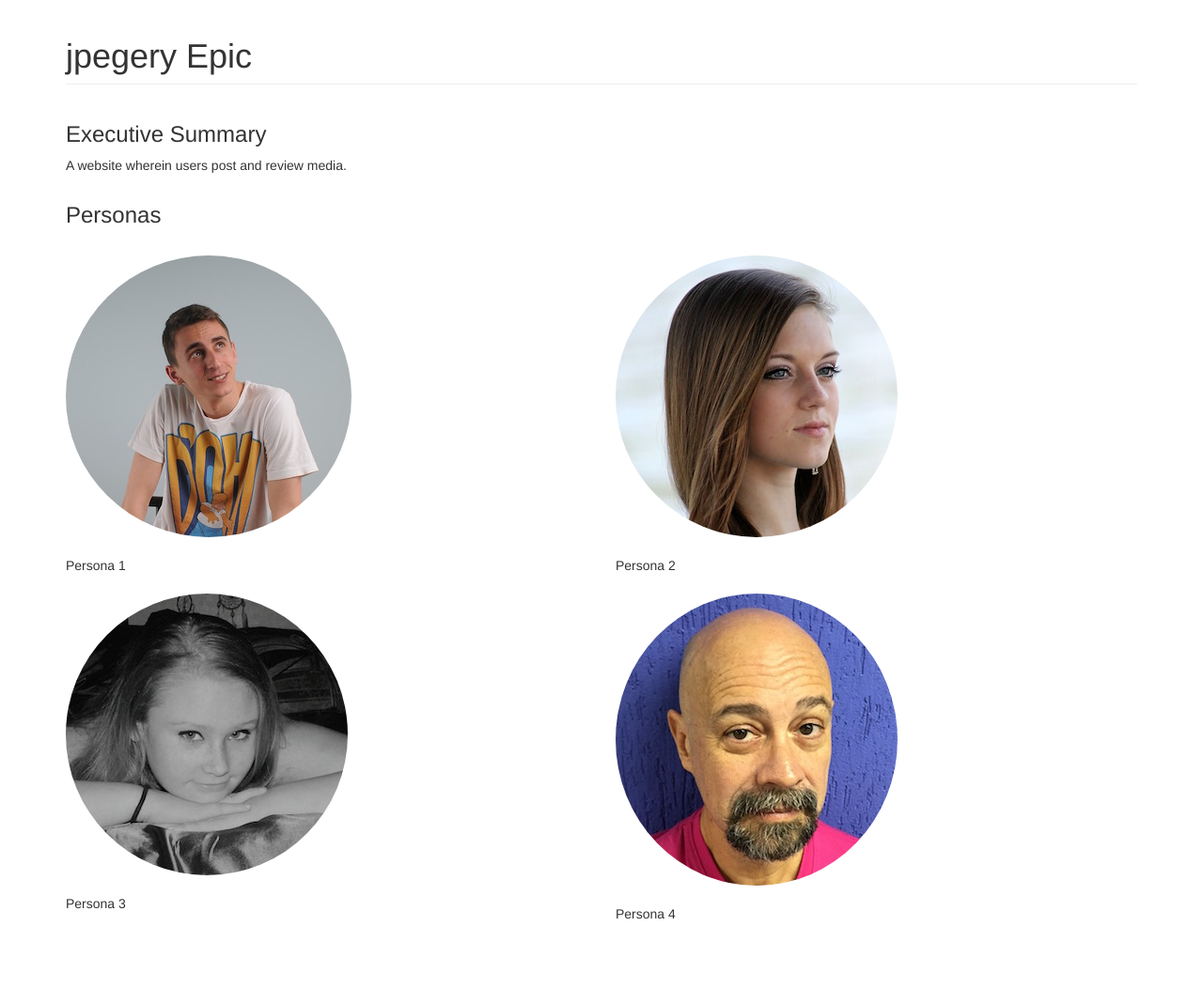
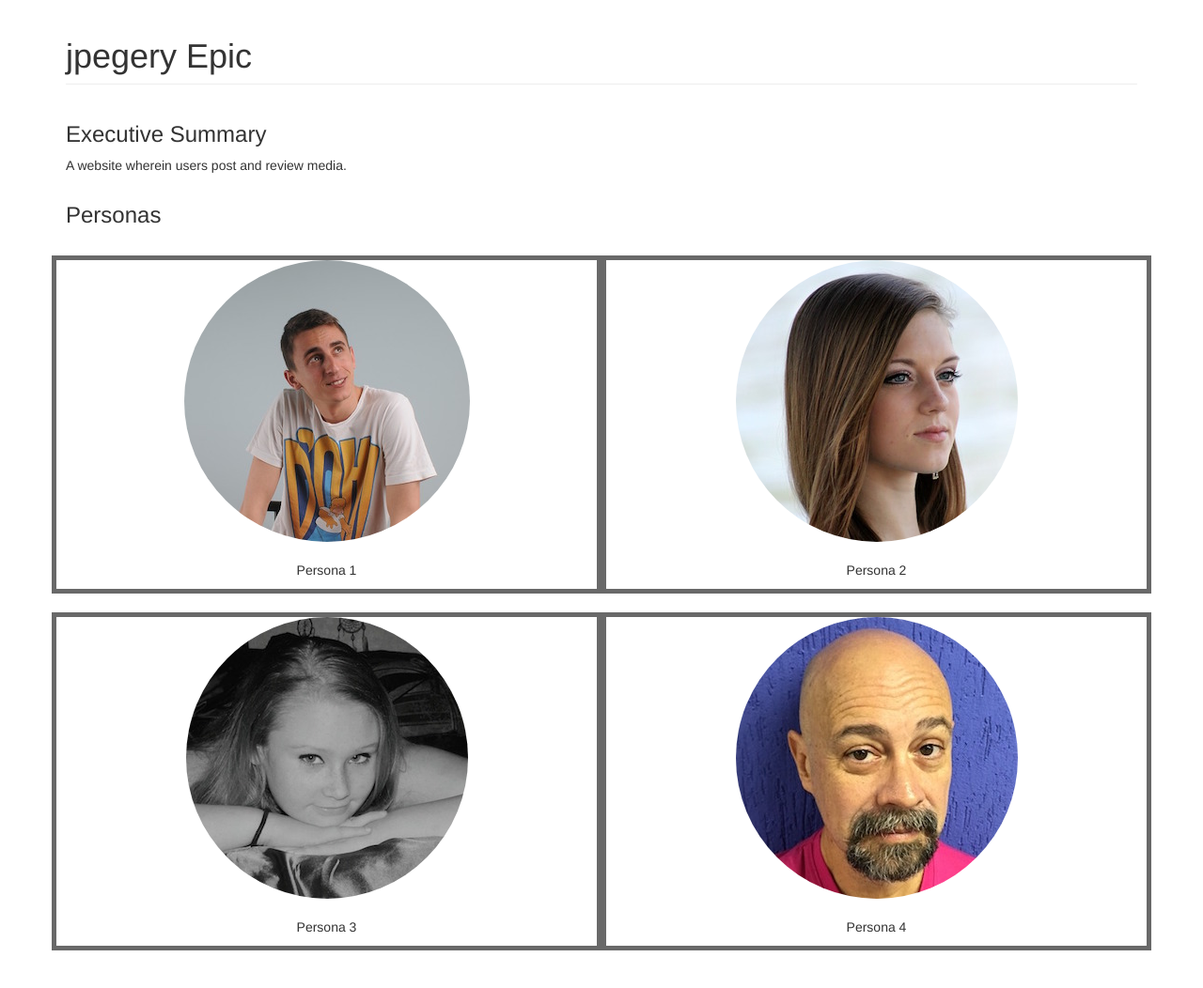
Before and after one commit to davidmancini/jpegery, a PHP site: page /epic/ in a window 1280 px wide. Shown: the whole page at 94% size. Before the commit the page ends 979 px from the top, so only its background shows below. Run offline with PHP 8.4, Linux system fonts and the light colour scheme.

Commit message:
Resized persona4.jpg to the correct height.

```diff
--- /dev/null
+++ b/css/epicstyles.css
@@ -0,0 +1,3 @@
+.personaborder {
+	border: 5px solid dimgray;
+}
--- a/epic/index.php
+++ b/epic/index.php
@@ -5,7 +5,7 @@
 		<title>jpegery Epic</title>
 		<!--Include Bootstrap Head Tags -->
 		<? include_once ("../lib/head-tags.html"); ?>
-		<link rel="stylesheet" href="../css/epicstyle.css">
+		<link rel="stylesheet" href="../css/epicstyles.css">
 	</head>
 	<body>
 			<div class="container">
@@ -22,25 +22,25 @@
 				<h3>Personas</h3><br>
 				<div class="row">
 					<div class="col-md-6 personaborder">
-						<img src="../images/persona1.jpg" alt="Persona 1" class="img-circle img-responsive"><br>
-						Persona 1
+						<img src="../images/persona1.jpg" alt="Persona 1" class="img-circle img-responsive center-block"><br>
+						<p class="text-center">Persona 1</p>
 					</div>
 					<div class="col-md-6 personaborder">
-						<img src="../images/persona2.jpg" alt="Persona 2" class="img-circle img-responsive"><br>
-						Persona 2
+						<img src="../images/persona2.jpg" alt="Persona 2" class="img-circle img-responsive center-block"><br>
+						<p class="text-center">Persona 2</p>
 					</div>
 				</div><br>
 				<div class="row">
 					<div class="col-md-6 personaborder">
-						<img src="../images/persona3.jpg" alt="Persona 3" class="img-circle img-responsive"><br>
-						Persona 3
+						<img src="../images/persona3.jpg" alt="Persona 3" class="img-circle img-responsive center-block"><br>
+						<p class="text-center">Persona 3</p>
 					</div>
 					<div class="col-md-6 personaborder">
-						<img src="../images/persona4.jpg" alt="Persona 4" class="img-circle img-responsive"><br>
-						Persona 4
+						<img src="../images/persona4.jpg" alt="Persona 4" class="img-circle img-responsive center-block"><br>
+						<p class="text-center">Persona 4</p>
 					</div>
 				</div>
-
+<br><br>
 		</div>
 	</body>
 </html>
```
Also changed, not shown: images/persona4.jpg.
